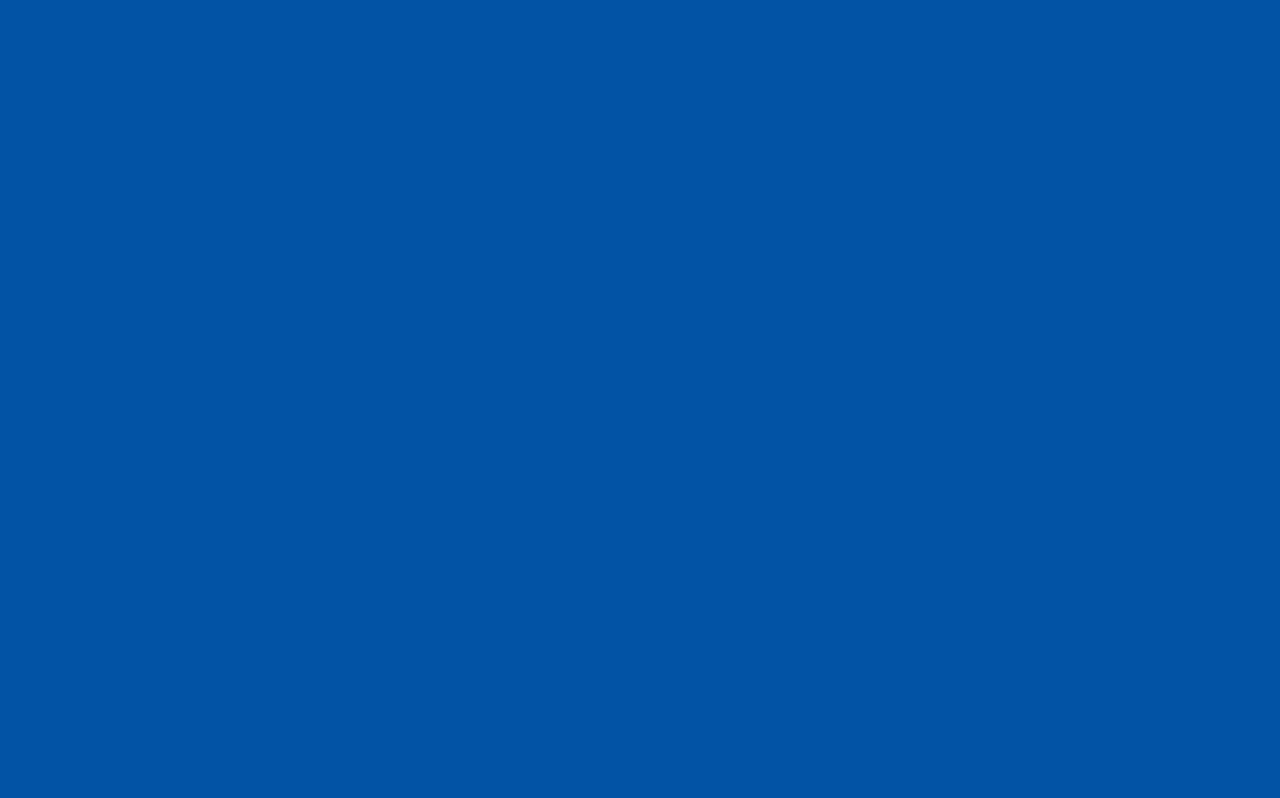
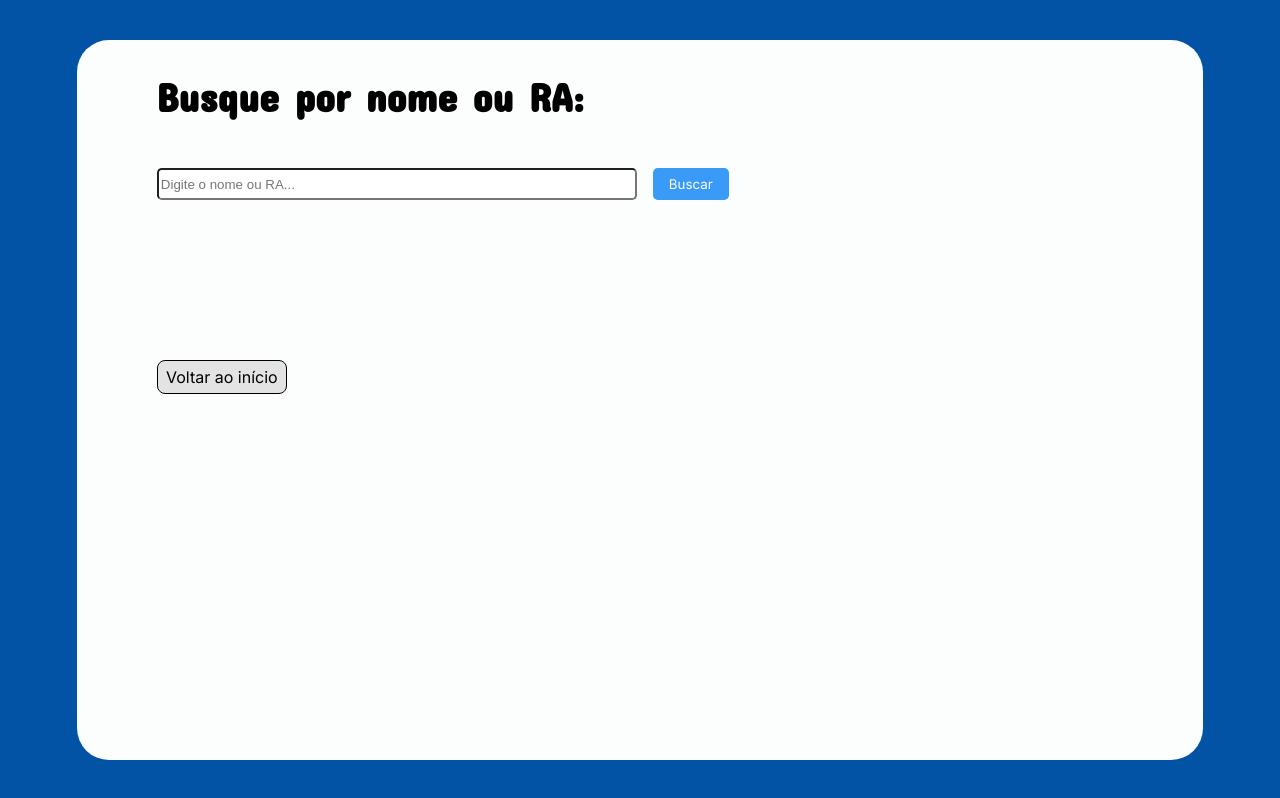
Before and after one commit to milacs1402/EduMeet, a React (Vite) app in the folder frontend/: page /busca in a window 1280 px wide. Built offline with nearby package versions, Linux system fonts and the light colour scheme.

Commit message:
busca de alunos e pagina de dados do aluno

```diff
--- a/frontend/src/main.jsx
+++ b/frontend/src/main.jsx
@@ -6,6 +6,7 @@ import Home from './routes/Home.jsx'
 import Cadastro from './routes/Cadastro.jsx'
 import Cover from './routes/Cover.jsx'
 import Busca from './routes/Busca.jsx'
+import DadosAluno from './routes/DadosAluno.jsx'
 
 import { createBrowserRouter, RouterProvider } from 'react-router-dom'
 
@@ -25,6 +26,10 @@ const router = createBrowserRouter([
   {
     path: "busca",
     element: <Busca />
+  },
+  {
+    path: "dados-aluno/:id",
+    element: <DadosAluno />
   }
 ])
 
--- a/frontend/src/routes/Busca.jsx
+++ b/frontend/src/routes/Busca.jsx
@@ -1,7 +1,55 @@
 import React from 'react'
 import '../styles/busca.css'
+import {useState, useEffect } from 'react'
+import { Link } from 'react-router-dom'
+import { useNavigate } from 'react-router-dom';
 
 function Busca() {
+
+    const [busca, setBusca] = useState('');
+    const [resultados, setResultados] = useState([]);
+    const navigate = useNavigate();
+
+    useEffect(() => {
+
+        if(busca ===''){
+            setResultados([]);
+            return;
+        }
+
+        fetch(`http://localhost:3001/alunos?busca=${busca}`)
+        .then(res => res.json())
+        .then(data => setResultados(data))
+        .catch(err => console.error(err));
+
+    }, [busca]);
+
+    return(
+        <section className='busca-section'>
+            <h2>Busque por nome ou RA:</h2>
+
+            <div className='busca-area'>
+                <input
+                type="search"
+                placeholder="Digite o nome ou RA..."
+                value={busca}
+                onChange={(e) => setBusca(e.target.value)}/>
+                {/* Quando o input mudar, pega o evento (e), acessa o elemento que mudou (e.target), pega o valor dele (e.target.value) e salva no estado de busca */}
+                <button>Buscar</button>
+
+            </div>
+
+            <ul>
+                {resultados.map(Alunos_unesp => (
+                        <li  key={Alunos_unesp.id_aluno} onClick={() => navigate(`/dados-aluno/${Alunos_unesp.id_aluno}`)}>
+                            {Alunos_unesp.name} {Alunos_unesp.lastname} - RA: {Alunos_unesp.ra}
+                        </li>
+                ))}
+            </ul>
+
+            <Link className='voltarInicio' to='/home'>Voltar ao início</Link>
+        </section>
+    )
 }
 
 export default Busca
--- /dev/null
+++ b/frontend/src/routes/DadosAluno.jsx
@@ -0,0 +1,74 @@
+import React from "react";
+import '../styles/dadosAluno.css'
+import { Link } from "react-router-dom";
+import { useEffect, useState } from 'react';
+import { useParams } from 'react-router-dom';
+
+function DadosAluno() {
+
+    const { id } = useParams(); // pega o id da URL
+    const [aluno, setAluno] = useState(null);
+
+    useEffect(() => {
+        fetch(`http://localhost:3001/alunos/${id}`)
+        .then(res => res.json())
+        .then(data => setAluno(data))
+        .catch(err => console.error(err));
+    }, [id]);
+
+    if (!aluno) {
+        return <p>Carregando...</p>;
+    }
+
+    return(
+        <section className="dados-section">
+            <div className="area-dados">
+
+                <div className='esquerda-dados'>
+
+                    <div className='nome'>
+
+                        <h1>{aluno.name}</h1>
+                        <h1>{aluno.lastname}</h1>
+
+                    </div>
+
+                    <div className='registros'>
+
+                        <p><strong>RA:</strong> {aluno.ra}</p>
+                        <p><strong>RG:</strong> {aluno.rg}</p>
+
+                    </div>
+
+                    <div className='telefone'>
+
+                        <p><strong>Telefone 1:</strong> {aluno.cel1}</p>
+                        <p><strong>Telefone 2:</strong> {aluno.cel2}</p>
+
+                    </div>
+
+                    <p><strong>Email:</strong> {aluno.email}</p>
+                    <p><strong>Endereço:</strong> {aluno.end}</p>
+                    <p><strong>CEP:</strong> {aluno.cep}</p>
+                    <p><strong>Data de Nascimento:</strong> {new Date(aluno.bday).toLocaleDateString('pt-BR')}</p>
+
+                </div>
+
+                <div className='direita-dados'>
+
+
+
+                </div>
+
+                <div className='form-buttons-dados'>
+                    <button>Editar</button>
+                    <button>Excluir cadastro</button>
+                </div>
+            </div>
+
+            <Link className='voltar-dados' to='/busca'>Voltar</Link>
+        </section>
+    )
+}
+
+export default DadosAluno;
--- a/frontend/src/styles/busca.css
+++ b/frontend/src/styles/busca.css
@@ -0,0 +1,106 @@
+:root {
+  /* Cores */
+  --azul-fundo: #0252A5;
+  --branco: #FCFEFD;
+  --azul-detail: #3A9AF8;
+  --texto: #2E1B1B;
+
+  /* Tipografia */
+  --font-titulos: 'Concert One', serif;
+  --font-corpo: 'Inter', sans-serif;
+}
+
+.busca-section{
+    display: flex;
+    flex-direction: column;
+    background-color: var(--branco);
+    width: 88vw;
+    height: 90vh;
+    border-radius: 2rem;
+    align-items: flex-start;
+    min-width: 0;
+    overflow: auto;
+}
+
+h2{
+    font-family: var(--font-titulos);
+    margin-left: 5rem;
+    font-size: 2.5rem;
+    margin-bottom: 0;
+}
+
+.busca-area{
+    display: flex;
+    flex-direction: row;
+    gap: 1rem;
+    margin: 3rem 5rem 1rem 5rem;
+    width: calc(100% - 10rem);
+}
+
+.busca-area input {
+    max-width: 30rem;
+    width: 100%;
+    box-sizing: border-box;
+    border-radius: 0.3rem;
+}
+
+.busca-area button {
+    background-color: var(--azul-detail);
+    color: var(--branco);
+    font-family: var(--font-corpo);
+    border: none;
+    border-radius: 0.3rem;
+    padding: 0.5rem 1rem;
+    cursor: pointer;
+    transition: all 0.2s ease;
+}
+
+.busca-area button:hover {
+    background-color: var(--azul-fundo);
+}
+
+ul{
+    margin: 3rem 4rem;
+    list-style: none;
+    width: 100%;
+    overflow: scroll;
+    max-width: 50rem;
+}
+
+
+ul li{
+    font-family: var(--font-corpo);
+    font-size: 1.2rem;
+    margin-bottom: 1rem;
+    text-align: start;
+    transition: all 0.15s ease;
+    text-decoration: none;
+}
+
+ul li:hover{
+    color: var(--azul-detail);
+    cursor: pointer;
+    padding: 0.1rem 0.2rem;
+}
+
+.voltarInicio {
+    width: 8rem;
+    height: 2rem;
+    border: 0.5px solid black;
+    border-radius: 0.5rem;
+    font-size: 1rem;
+    transition: all 0.3s ease;
+    background-color: #e4e3e3;
+    text-decoration: none;
+    color: black;
+    display: flex;
+    align-items: center;
+    justify-content: center;
+    margin: 3rem 5rem;
+}
+
+.voltarInicio:hover{
+    opacity: 90%;
+    transform: scale(1.05);
+    cursor: pointer;
+}
--- /dev/null
+++ b/frontend/src/styles/dadosAluno.css
@@ -0,0 +1,96 @@
+:root {
+  /* Cores */
+  --azul-fundo: #0252A5;
+  --branco: #FCFEFD;
+  --azul-detail: #3A9AF8;
+  --texto: #2E1B1B;
+
+  /* Tipografia */
+  --font-titulos: 'Concert One', serif;
+  --font-corpo: 'Inter', sans-serif;
+}
+
+.dados-section{
+    display: flex;
+    flex-direction: column;
+    background-color: var(--branco);
+    width: 88vw;
+    height: 90vh;
+    border-radius: 2rem;
+    align-items: flex-start;
+    min-width: 0;
+    overflow: auto;
+}
+
+.area-dados{
+    width: calc(100% - 10rem);
+    max-width: 100%;
+    box-sizing: border-box;
+    margin: 3rem 5rem 1rem 5rem;
+    display: grid;
+    grid-template-columns: 1fr 1fr;
+}
+
+.direita-dados{
+    align-content: center;
+    border-radius: 2rem;
+    background-color: #f0f0f0;
+    height: 20rem;
+    width: 100%;
+    max-width: 18rem;
+    margin-left: auto;
+}
+
+.esquerda-dados{
+    display: flex;
+    flex-direction: column;
+    align-items: flex-start;
+}
+
+.form-buttons-dados{
+    margin-top: 1rem;
+    grid-column: span 2;
+}
+
+.form-buttons-dados button{
+    border: none;
+    border-radius: 0.5rem;
+    background-color: var(--azul-detail);
+    width: 12rem;
+    height: 2.2rem;
+    margin: 1rem 2rem 0 1rem;
+    font-size: 1.2rem;
+    transition: all 0.2s ease;
+    color: var(--branco);
+    text-align: center;
+}
+
+.voltar-dados {
+    grid-column: 1;
+    width: 8rem;
+    height: 2rem;
+    margin: 1rem 3rem;
+    border: 0.5px solid black;
+    border-radius: 0.5rem;
+    font-size: 1rem;
+    transition: all 0.3s ease;
+    background-color: #e4e3e3;
+    align-content: center;
+    text-decoration: none;
+    color: black;
+    display: flex;
+    align-items: center;
+    justify-content: center;
+}
+
+.voltar-dados:hover{
+    opacity: 90%;
+    transform: scale(1.05);
+    cursor: pointer;
+}
+
+button:hover{
+    opacity: 70%;
+    transform: scale(1.01);
+    cursor: pointer;
+}
--- a/frontend/src/styles/home.css
+++ b/frontend/src/styles/home.css
@@ -52,7 +52,8 @@ body{
     font-family: var(--font-titulos);
     font-size: 4.5rem;
     text-align: center;
-    margin-top: 3rem;
+    justify-content: center;
+    margin: 3rem 2rem;
 }
 
 .container .buttons{
```
Also changed, not shown: frontend/src/routes/Cadastro.jsx (+24 -0 lines), 1 other file (tests, documents, lock files or other folders).
